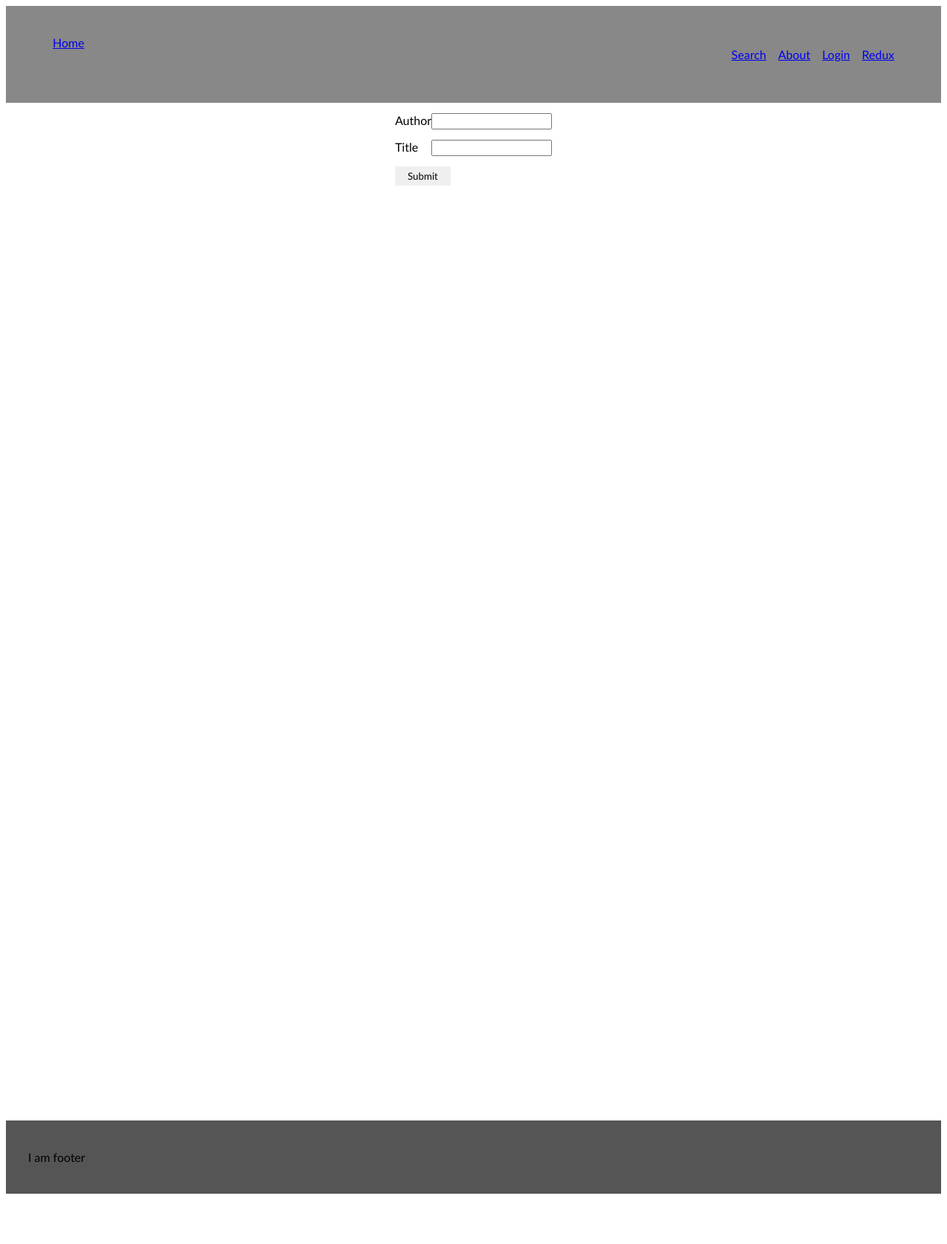
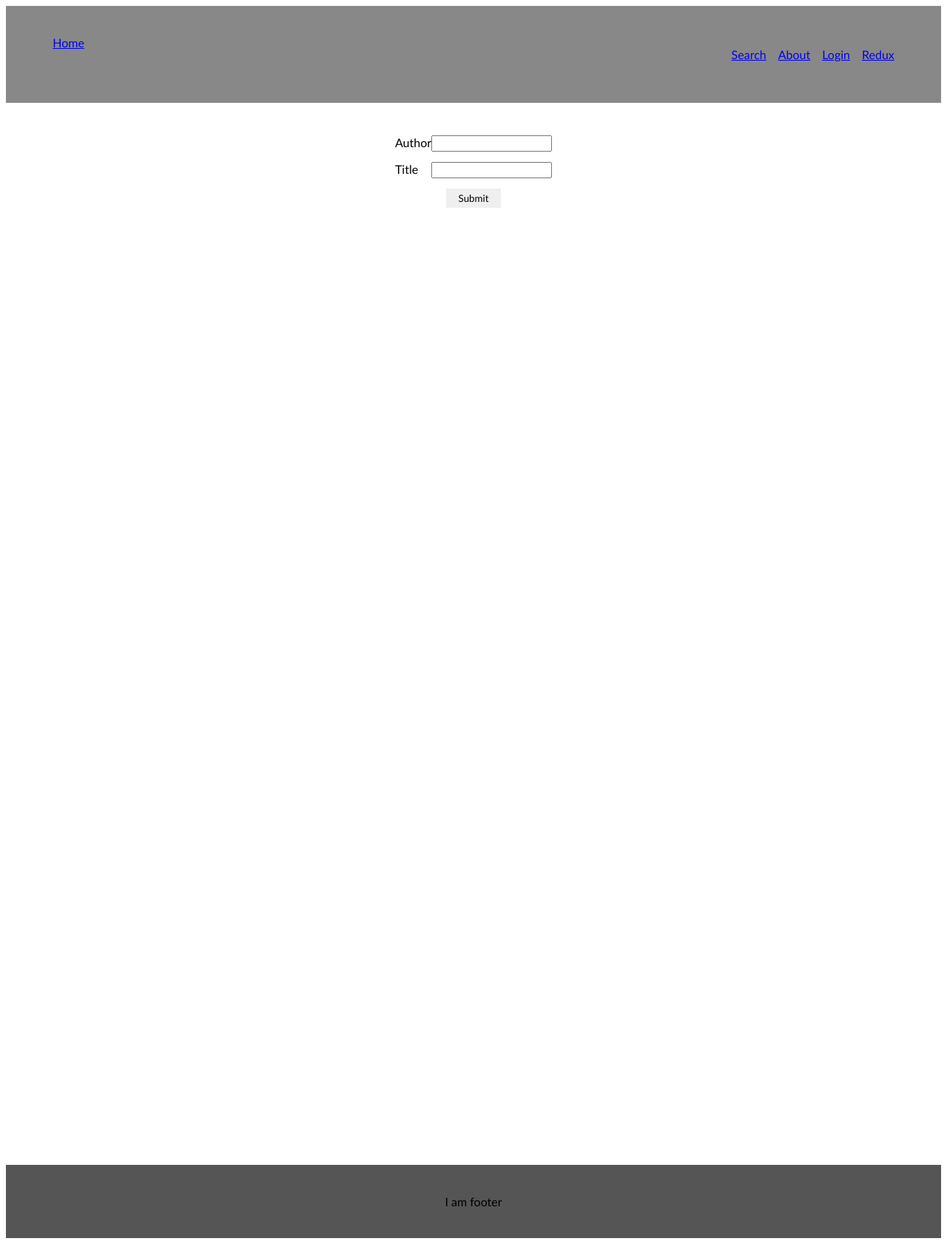
Before and after one commit to nkulway/book-search, a React (Create React App) app: page /search in a window 1280 px wide. Shown: the whole page at 74% size. Before the commit the page ends 1622 px from the top, so only its background shows below. Built offline with nearby package versions, Linux system fonts and the light colour scheme.

Commit message:
replaced hardcoded list with dynamic input value using redux

```diff
--- a/src/App.css
+++ b/src/App.css
@@ -1,5 +1,7 @@
 .App {
   text-align: center;
+  height: 100%;
+  min-height: 100vh;
 }
 
 .App-logo {
--- a/src/index.js
+++ b/src/index.js
@@ -2,11 +2,7 @@ import React from 'react';
 import ReactDOM from 'react-dom';
 import { Provider }  from 'react-redux';
 import store from './redux/store'
-import { BrowserRouter, Routes, Route } from 'react-router-dom';
-import About from './routes/about/about'
-import Login from './routes/login/login';
-import Search from './routes/search/search';
-import Redux from './routes/redux/redux'
+import { BrowserRouter } from 'react-router-dom';
 import './style.css';
 import App from './app';
 import reportWebVitals from './reportWebVitals';
@@ -15,13 +11,7 @@ ReactDOM.render(
   <React.StrictMode>
     <Provider store={store}>
     <BrowserRouter>
-    <Routes>
-      <Route path="/" element={<App />} />
-      <Route path="about" element={<About />} />
-      <Route path="search" element={<Search />} />
-      <Route path="login" element={<Login />} />
-      <Route path="redux" element={<Redux />} />
-    </Routes>
+    <App />
     </BrowserRouter>
     </Provider>
   </React.StrictMode>,
--- a/src/redux/actions/getNewFriends.js
+++ b/src/redux/actions/getNewFriends.js
@@ -2,10 +2,10 @@
 // import all to delegate later, save space on importing, cleaner
 import * as types from '../actionTypes'
 
-const getNewFriends = () => dispatch => {
+const getNewFriends = friends => dispatch => {
   dispatch({
     type: types.GET_NEW_FRIENDS,
-    friends: ['david', 'eunice', 'franz']
+    friends
   })
 }
 
--- a/src/routes/about/about.jsx
+++ b/src/routes/about/about.jsx
@@ -1,16 +1,12 @@
-import Header from '../../sectioning/header/header'
-import Footer from '../../sectioning/footer/footer'
 import './style.css';
 
 function About() {
   return (
      <div>
-       <Header />
        <div className="about">
         <h2>About</h2>
         <p>Lorem ipsum dolor sit, amet consectetur adipisicing elit. Harum ipsam beatae illum hic quia modi ipsum ad? Cupiditate quo quia, iure quis recusandae libero veniam beatae voluptas incidunt voluptatum ea veritatis suscipit adipisci quam ad magni deserunt. Natus architecto non voluptas vero! Deleniti dignissimos adipisci voluptatem non nam exercitationem, vero sit quaerat inventore ipsam dolores cumque facere facilis necessitatibus assumenda aut velit. Iure magni cupiditate nisi cumque, ullam sit natus porro optio earum corporis veritatis numquam blanditiis, ex quas tenetur corrupti dicta qui illum sed dolores nulla nobis eius ab! Illum fugiat totam neque delectus quia explicabo quisquam, quod sed iste inventore consequatur vero sequi aperiam? Incidunt, eveniet quos facilis fuga dolorem rem inventore atque dolorum sed, minima voluptatibus aliquam, ad eos. Ex, molestias esse a dolores laboriosam aperiam sit odit nisi enim animi fuga! Ipsa vero animi quisquam corrupti consequuntur. Et itaque ut veniam. Voluptatum commodi non officia ad quisquam ducimus aut illo excepturi corrupti, ut aspernatur vero numquam. Tenetur, cupiditate officiis numquam officia, soluta dignissimos rem facilis minima aspernatur aperiam provident quisquam hic?</p>
       </div>
-        <Footer />
      </div>
   );
 }
--- a/src/routes/login/login.jsx
+++ b/src/routes/login/login.jsx
@@ -1,48 +1,43 @@
-import Header from '../../sectioning/header/header'
-import Footer from '../../sectioning/footer/footer'
-import { useState } from 'react'
-import './style.css';
+import { useState } from "react";
+import "./style.css";
 
 function Login() {
-
-  const [ loginData, setLoginData ] = useState({
+  const [loginData, setLoginData] = useState({
     username: null,
-    password: null
+    password: null,
   });
 
-  const handleChange = e => {
+  const handleChange = (e) => {
     const value = e.target.value;
     const type = e.target.id;
 
     const loginDataCopy = Object.assign({}, loginData, {
-        ...loginData
-    })
+      ...loginData,
+    });
 
-    if (type === 'username') {
+    if (type === "username") {
       loginDataCopy.username = value;
     } else {
       loginDataCopy.password = value;
     }
     // console.log(loginDataCopy)
-    setLoginData(loginDataCopy)
+    setLoginData(loginDataCopy);
 
     // console.log(loginData)
-}
+  };
 
-const handleSubmit = e => {
-  e.preventDefault()
-  console.log(loginData)
-}
-
+  const handleSubmit = (e) => {
+    e.preventDefault();
+    console.log(loginData);
+  };
 
   return (
     <div>
-       <Header />
       <div className="center">
         <form className="form" onSubmit={handleSubmit}>
           <div className="form__field">
             <label htmlFor="username">Username</label>
-         <input id="username" type="text" onChange={handleChange}/>
+            <input id="username" type="text" onChange={handleChange} />
           </div>
           <div className="form__field">
             <label htmlFor="password">Password</label>
@@ -51,7 +46,6 @@ const handleSubmit = e => {
           <button type="submit">Submit</button>
         </form>
       </div>
-    <Footer />
     </div>
   );
 }
--- a/src/routes/redux/redux.jsx
+++ b/src/routes/redux/redux.jsx
@@ -1,41 +1,42 @@
-import Header from '../../sectioning/header/header'
-import Footer from '../../sectioning/footer/footer'
-import getNewFriends from '../../redux/actions/getNewFriends';
-import { connect } from 'react-redux'
+import { useState } from "react";
+import getNewFriends from "../../redux/actions/getNewFriends";
+import { connect } from "react-redux";
 
-import './style.css';
+import "./style.css";
 
 function Redux({ friends, getNewFriends }) {
+  const [newFriend, setNewFriend] = useState(null);
 
   const amigos = friends.map((friend, index) => {
-    return <li key={index}>{friend}</li>
-  })
+    return <li key={index}>{friend}</li>;
+  });
 
   const handleClick = () => {
-    getNewFriends()
-  }
+    getNewFriends([newFriend]);
+  };
+
+  const handleChange = (e) => {
+    setNewFriend(e.target.value);
+  };
 
   return (
-     <div>
-       <Header />
-       <div className="about">
+    <div>
+      <div className="about">
         <ul>{amigos}</ul>
+        <input onChange={handleChange} type="text" />
         <button onClick={handleClick}>Get New Friends</button>
       </div>
-        <Footer />
-     </div>
+    </div>
   );
 }
 
 const mapDispatchToProps = {
-  getNewFriends
-}
-
+  getNewFriends,
+};
 
 // state lets us know its coming from the store
-const mapStateToProps = state => ({
-  friends: state.friends
-})
-
+const mapStateToProps = (state) => ({
+  friends: state.friends,
+});
 
 export default connect(mapStateToProps, mapDispatchToProps)(Redux);
--- a/src/routes/search/search.jsx
+++ b/src/routes/search/search.jsx
@@ -1,5 +1,4 @@
-import Header from '../../sectioning/header/header'
-import Footer from '../../sectioning/footer/footer'
+import { Outlet } from 'react-router-dom';
 import { useState } from 'react';
 import Modal from '../../components/modal/modal'
 import'./style.css'
@@ -67,7 +66,6 @@ function Search() {
 
   return (
       <>
-    <Header />
     <div className="center">
     <form className="form" onSubmit={handleSubmit}>
         <div className="form__field">
@@ -86,12 +84,11 @@ function Search() {
         <ul className="results__books" onClick={handleClick}>{response}</ul>
         <br></br>
         <h2>About the Book You Chose</h2>
-        {/* <div>{description}</div> */}
         </div>
     )}
     {bookDescription && ( <Modal descirption={bookDescription} closeModal={closeModal} />)}
     </div>
-    <Footer />
+    <Outlet />
     </>
   );
 }
--- a/src/sectioning/main/main.jsx
+++ b/src/sectioning/main/main.jsx
@@ -1,10 +1,25 @@
+import {Routes, Route} from 'react-router-dom'
+import About from '../../routes/about/about'
+import Login from '../../routes/login/login'
+import Redux from '../../routes/redux/redux'
+import Search from '../../routes/search/search'
 import './style.css';
 
 function Main() {
 
   return (
       <main>
+        <Routes>
         I am main
+        <Route path="/" element={<p>Welcome Home</p>} />
+        <Route path="about" element={<About />} />
+        <Route path="login" element={<Login />} />
+        <Route path="redux" element={<Redux />} />
+        <Route path="search" element={<Search />}>
+          <Route path=":id" element={<p>Some ID has been found</p>} />
+        </Route>
+        <Route path="*" element={<p>There's nothing here!</p>} />
+        </Routes>
       </main>
   );
 }
--- a/src/sectioning/main/style.css
+++ b/src/sectioning/main/style.css
@@ -19,6 +19,6 @@ header {
 
 
 main {
-    flex: 1 0 auto;
+    flex: 1;
     padding: 30px;
 }
```
Lines whose indentation alone changed are shown as unchanged.
